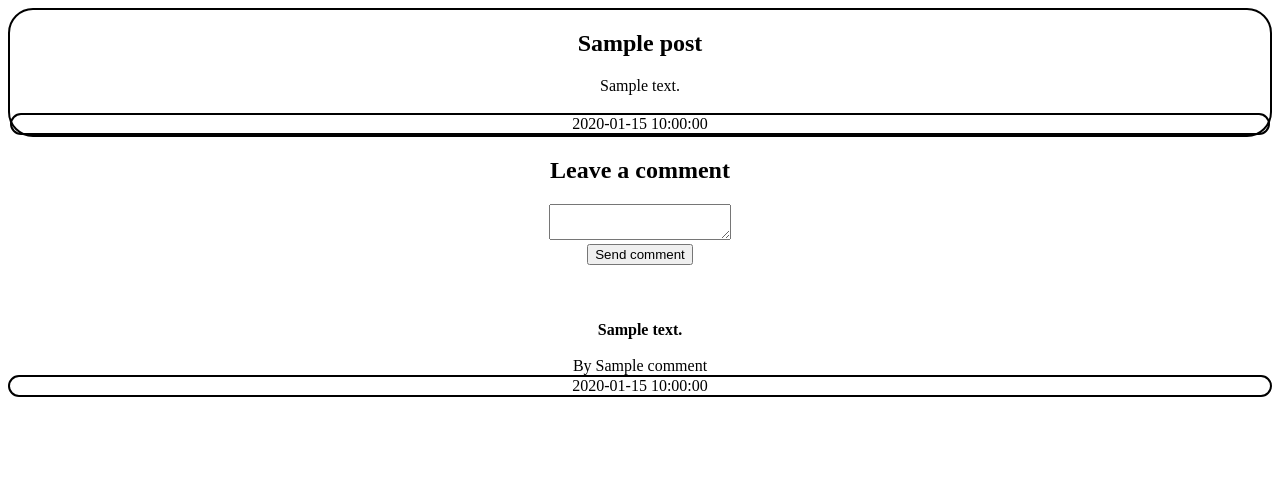
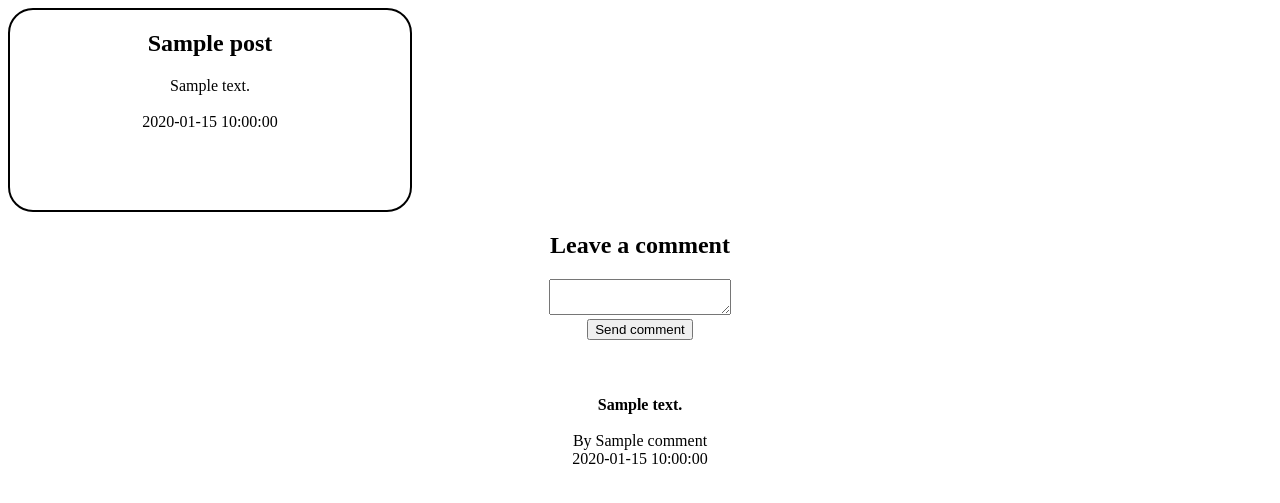
Before and after one commit to jopoblete/im_down, a Python web app: template down/templates/post.html in a window 1280 px wide. Shown: the top 503 px of the page. Run offline with Jinja, Linux system fonts and the light colour scheme; the template is opened without the code that fills it: most values are stand-ins (such as "Sample title", 1, 10 or a date in 2020).

Commit message:
fixed boxes

```diff
--- a/down/styles/main.css
+++ b/down/styles/main.css
@@ -6,7 +6,10 @@ body{
 
 }
 
-div{
+div.event{
+
   border: 2px solid;
   border-radius: 25px;
+  width:400px;
+  height: 200px;
 }
```
Also changed, not shown: down/templates/post.html (line endings or trailing spaces), 1 other file.
